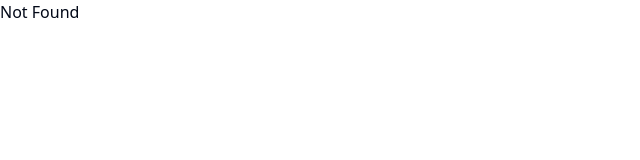
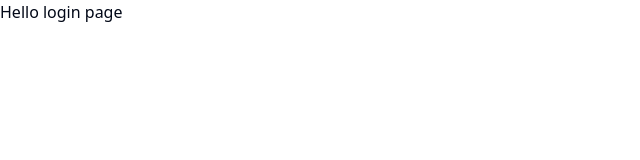
Before and after one commit to LaGoGa/game-admin, a React (Vite) app: page /login in a window 1280 px wide. Shown: the top 160 px of the page, without its empty margins (0-640 px from the left). Built offline with nearby package versions, Linux system fonts and the light colour scheme.

Commit message:
[86bx2u6w7] Added: LoginPage, Modified: router

```diff
--- a/src/pages/LoginPage.tsx
+++ b/src/pages/LoginPage.tsx
@@ -1,50 +1,9 @@
-"use client";
+import { Link } from "@tanstack/react-router";
 
-import { zodResolver } from "@hookform/resolvers/zod";
-import { useForm } from "react-hook-form";
-import * as z from "zod";
-
-import { Button } from "@/components/ui/button";
-import { Form, FormControl, FormDescription, FormField, FormItem, FormLabel, FormMessage } from "@/components/ui/form";
-import { Input } from "@/components/ui/input";
-
-const formSchema = z.object({
-  username: z.string().min(2).max(32),
-  password: z.string().min(2).max(128),
-});
-
-export function ProfileForm() {
-  const form = useForm<z.infer<typeof formSchema>>({
-    resolver: zodResolver(formSchema),
-    defaultValues: {
-      username: "",
-      password: "",
-    },
-  });
-
-  function onSubmit(values: z.infer<typeof formSchema>) {
-    console.log(values);
-  }
-
+export default function LoginPage() {
   return (
-    <Form {...form}>
-      <form onSubmit={form.handleSubmit(onSubmit)} className="space-y-8">
-        <FormField
-          control={form.control}
-          name="username"
-          render={({ field }) => (
-            <FormItem>
-              <FormLabel>Username</FormLabel>
-              <FormControl>
-                <Input placeholder="shadcn" {...field} />
-              </FormControl>
-              <FormDescription>This is your public display name,</FormDescription>
-              <FormMessage />
-            </FormItem>
-          )}
-        />
-        <Button type="submit">Submit</Button>
-      </form>
-    </Form>
-  );
+    <section>
+      <h2>Hello login page</h2>
+    </section>
+  )
 }
--- a/src/router.tsx
+++ b/src/router.tsx
@@ -1,6 +1,7 @@
 import { RootRoute, Route, Router } from "@tanstack/react-router";
 import RootPage from "./pages/RootPage";
 import AuthPage from "./pages/AuthPage";
+import LoginPage from "./pages/LoginPage";
 
 const rootRoute = new RootRoute();
 
@@ -16,7 +17,13 @@ const authRoute = new Route({
   component: AuthPage,
 });
 
-const routeTree = rootRoute.addChildren([homeRoute, authRoute]);
+const loginPage = new Route({
+  getParentRoute: () => rootRoute,
+  path: "/login",
+  component: LoginPage,
+});
+
+const routeTree = rootRoute.addChildren([homeRoute, authRoute, loginPage]);
 
 export const router = new Router({ routeTree });
 
```
